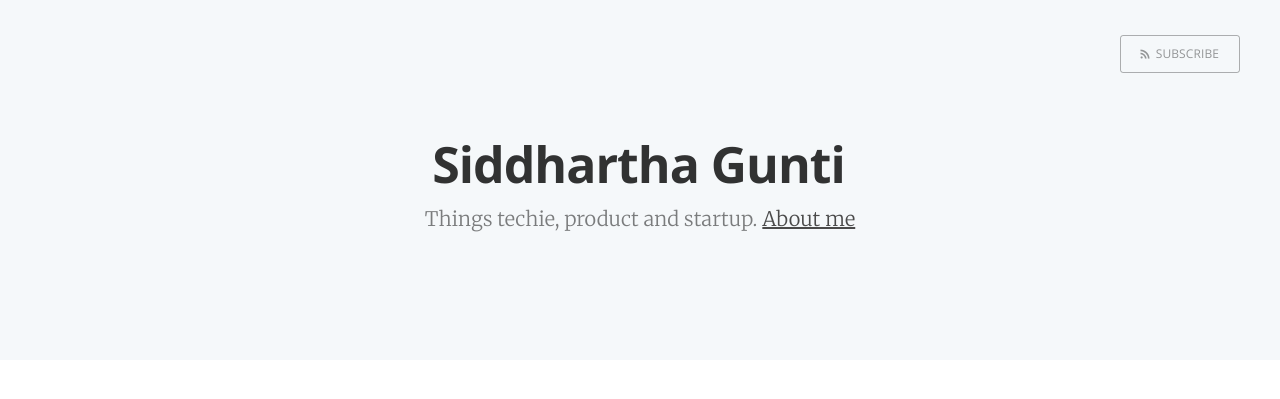
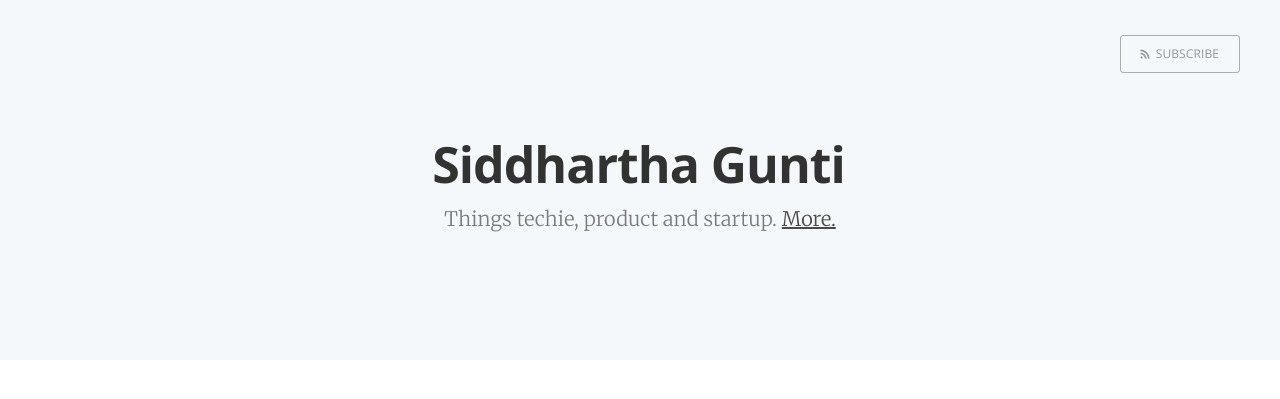
Before and after one commit to siddug/siddug.github.io, a Jekyll site: the page built from index.html, in a window 1280 px wide. Shown: the top 399 px of the page. Built offline with Jekyll 4.4.1, drawn with Linux system fonts in a browser that asks for light colours; the list of posts is cut into pages by our own code.

Commit message:
small text edit

```diff
--- a/index.html
+++ b/index.html
@@ -19,7 +19,7 @@ about: 'about.html'
             <h1 class="page-title">{{ site.name }}</h1>
             <h2 class="page-description">
                 {% if site.description %} {{ site.description }}. {% endif %}
-                {% if page.about %} <a href='{{ site.baseurl }}{{ page.about }}'> About me </a> {% endif %}
+                {% if page.about %} <a href='{{ site.baseurl }}{{ page.about }}'> More. </a> {% endif %}
             </h2>
         </div>
     </div>
```
